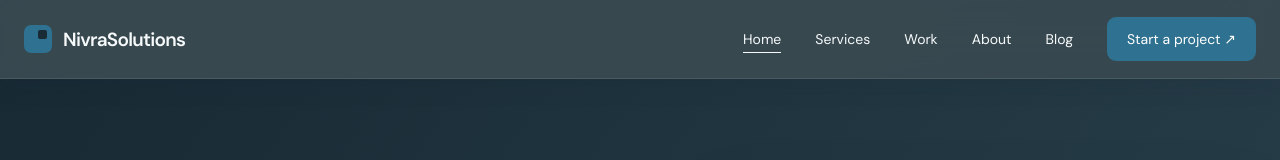
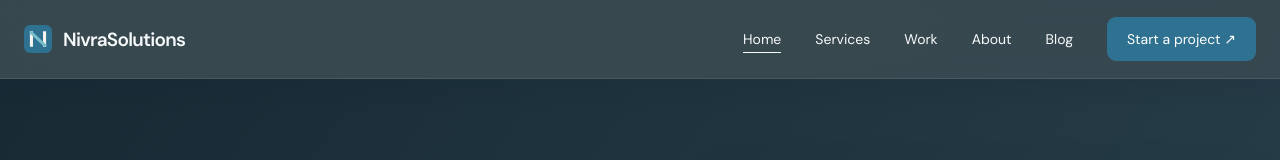
Before and after one commit to ZoxyZee/nivrasolutions, a React (Vite) app: page / in a window 1280 px wide. Shown: the top 160 px of the page. Built offline with nearby package versions, Linux system fonts and the light colour scheme; no server answers.

Commit message:
Add NivraSolutions logo and favicon

```diff
--- a/index.html
+++ b/index.html
@@ -11,6 +11,7 @@
       content="NivraSolutions builds custom software, web applications, and workflow automation for growing teams."
     />
     <meta name="theme-color" content="#192b35" />
+    <link rel="icon" type="image/svg+xml" href="/brand-mark.svg" />
     <link rel="preconnect" href="https://fonts.googleapis.com" />
     <link rel="preconnect" href="https://fonts.gstatic.com" crossorigin />
     <link
--- a/public/404.html
+++ b/public/404.html
@@ -4,6 +4,7 @@
     <meta charset="UTF-8" />
     <meta name="viewport" content="width=device-width, initial-scale=1" />
     <meta name="robots" content="noindex" />
+    <link rel="icon" type="image/svg+xml" href="/brand-mark.svg" />
     <title>Page not found — NivraSolutions</title>
     <link rel="preconnect" href="https://fonts.googleapis.com" />
     <link rel="preconnect" href="https://fonts.gstatic.com" crossorigin />
--- a/public/blog.css
+++ b/public/blog.css
@@ -59,20 +59,8 @@ a {
 .brand-mark {
   width: 28px;
   height: 28px;
-  background: var(--ink);
-  border-radius: 8px;
-  transform: rotate(-7deg);
-  position: relative;
-}
-.brand-mark::after {
-  content: "";
-  width: 9px;
-  height: 9px;
-  border-radius: 2px;
-  background: var(--acid);
-  position: absolute;
-  top: 5px;
-  right: 5px;
+  display: block;
+  flex: none;
 }
 .blog-nav nav {
   display: flex;
@@ -529,15 +517,6 @@ body {
   border-bottom: 0;
 }
 
-.brand-mark {
-  transform: none;
-  background: var(--coral);
-}
-
-.brand-mark::after {
-  background: var(--ink);
-}
-
 .nav-cta {
   border-radius: 9px;
   background: var(--coral);
--- a/scripts/generate-content.mjs
+++ b/scripts/generate-content.mjs
@@ -128,6 +128,7 @@ function head({ title, description, route, type = "website", schema }) {
   <meta charset="UTF-8">
   <meta name="viewport" content="width=device-width, initial-scale=1">
   <meta name="theme-color" content="#192b35">
+  <link rel="icon" type="image/svg+xml" href="/brand-mark.svg">
   <title>${escapeHtml(title)}</title>
   <meta name="description" content="${escapeHtml(description)}">
   <link rel="canonical" href="${escapeHtml(canonical)}">
@@ -148,7 +149,7 @@ function head({ title, description, route, type = "website", schema }) {
 
 const blogHeader = `<header class="blog-header">
   <div class="blog-wrap blog-nav">
-    <a class="blog-brand" href="/" aria-label="NivraSolutions home"><span class="brand-mark" aria-hidden="true"></span>NivraSolutions</a>
+    <a class="blog-brand" href="/" aria-label="NivraSolutions home"><img class="brand-mark" src="/brand-mark.svg" alt="" width="28" height="28">NivraSolutions</a>
     <nav aria-label="Main navigation">
       <a href="/">Home</a><a href="/services/">Services</a><a href="/work/">Work</a><a href="/about/">About</a><a class="active" href="/blog/">Blog</a><a class="nav-cta" href="/contact/">Start a project ↗</a>
     </nav>
--- a/src/components/Navigation.jsx
+++ b/src/components/Navigation.jsx
@@ -84,7 +84,13 @@ export default function Navigation() {
             onClick={() => handleNavClick("/")}
             aria-label="NivraSolutions home"
           >
-            <span className="brand-mark" aria-hidden="true" />
+            <img
+              className="brand-mark"
+              src="/brand-mark.svg"
+              alt=""
+              width="28"
+              height="28"
+            />
             NivraSolutions
           </Link>
 
--- a/src/professional.css
+++ b/src/professional.css
@@ -88,16 +88,6 @@ body {
 
 .brand {
   font-size: 19px;
-}
-
-.brand-mark {
-  border-radius: 7px;
-  transform: none;
-  background: var(--coral);
-}
-
-.brand-mark::after {
-  background: var(--ink);
 }
 
 .menu {
--- a/src/styles.css
+++ b/src/styles.css
@@ -102,20 +102,8 @@ button {
 .brand-mark {
   width: 28px;
   height: 28px;
-  background: var(--ink);
-  border-radius: 8px;
-  transform: rotate(-7deg);
-  position: relative;
-}
-.brand-mark:after {
-  content: "";
-  width: 9px;
-  height: 9px;
-  border-radius: 2px;
-  background: var(--acid);
-  position: absolute;
-  top: 5px;
-  right: 5px;
+  display: block;
+  flex: none;
 }
 .nav-links {
   display: flex;
```
Also changed, not shown: public/brand-mark.svg (added), 1 other file (tests, documents, lock files or other folders).
